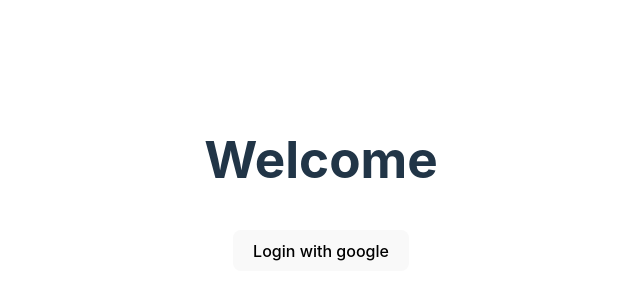
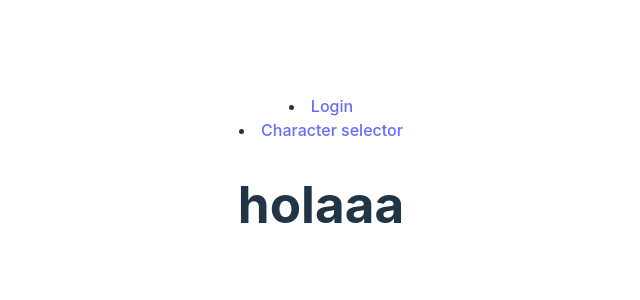
Before and after one commit to RestrepoTorres/DnD2, a React (Vite) app: page / in a window 1280 px wide. Shown: the part 220-520 px from the top of the page, without its empty margins (319-959 px from the left). Built offline with nearby package versions, Linux system fonts and the light colour scheme.

Commit message:
Feat: functional nav bar.

```diff
--- a/src/App.jsx
+++ b/src/App.jsx
@@ -1,8 +1,11 @@
 import { useState } from "react";
 import "./assets/styles/app.css";
+import { Route, Routes } from "react-router-dom";
 import { initializeApp } from "firebase/app";
 import { getAnalytics } from "firebase/analytics";
 import { getAuth, signInWithPopup, GoogleAuthProvider } from "firebase/auth";
+import { Login } from "./pages/Login";
+import { CharacterSelector } from "./pages/CharacterSelector";
 
 const firebaseConfig = {
   apiKey: "AIzaSyB13aXQX87SvCK9U1PhGMRE3r3toUDJfbI",
@@ -14,6 +17,7 @@
   measurementId: "G-9ZX3XWYK0P",
 };
 
+{
   // Initialize Firebase
   const app = initializeApp(firebaseConfig);
   const analytics = getAnalytics(app);
@@ -43,18 +47,24 @@
         // ...
       });
   }
-
-function Button({ text, onClick }) {
-  return <button onClick={onClick}>{text}</button>;
 }
-
 function App() {
   return (
     <>
-      <section>
-        <h1>Welcome</h1>
-        <Button text="Login with google" onClick={googleLogin} />
-      </section>
+      <header>
+        <nav>
+          <li>
+            <a href="/"> Login</a>
+          </li>
+          <li>
+            <a href="/character-selector"> Character selector</a>
+          </li>
+        </nav>
+      </header>
+      <Routes>
+        <Route path="/" element={<Login text="holaaa" />} />
+        <Route path="/character-selector" element={<CharacterSelector />} />
+      </Routes>
     </>
   );
 }
--- a/src/main.jsx
+++ b/src/main.jsx
@@ -1,10 +1,14 @@
-import React from 'react'
-import ReactDOM from 'react-dom/client'
-import App from './App.jsx'
-import './assets/styles/index.css'
+import React from "react";
+import ReactDOM from "react-dom/client";
+import App from "./App.jsx";
+import "./assets/styles/index.css";
+import { BrowserRouter } from "react-router-dom";
 
-ReactDOM.createRoot(document.getElementById('root')).render(
+ReactDOM.createRoot(document.getElementById("root")).render(
   <React.StrictMode>
-    <App />
-  </React.StrictMode>,
-)
+    <BrowserRouter>
+      {" "}
+      <App />
+    </BrowserRouter>
+  </React.StrictMode>
+);
```
Lines whose indentation alone changed are shown as unchanged.
